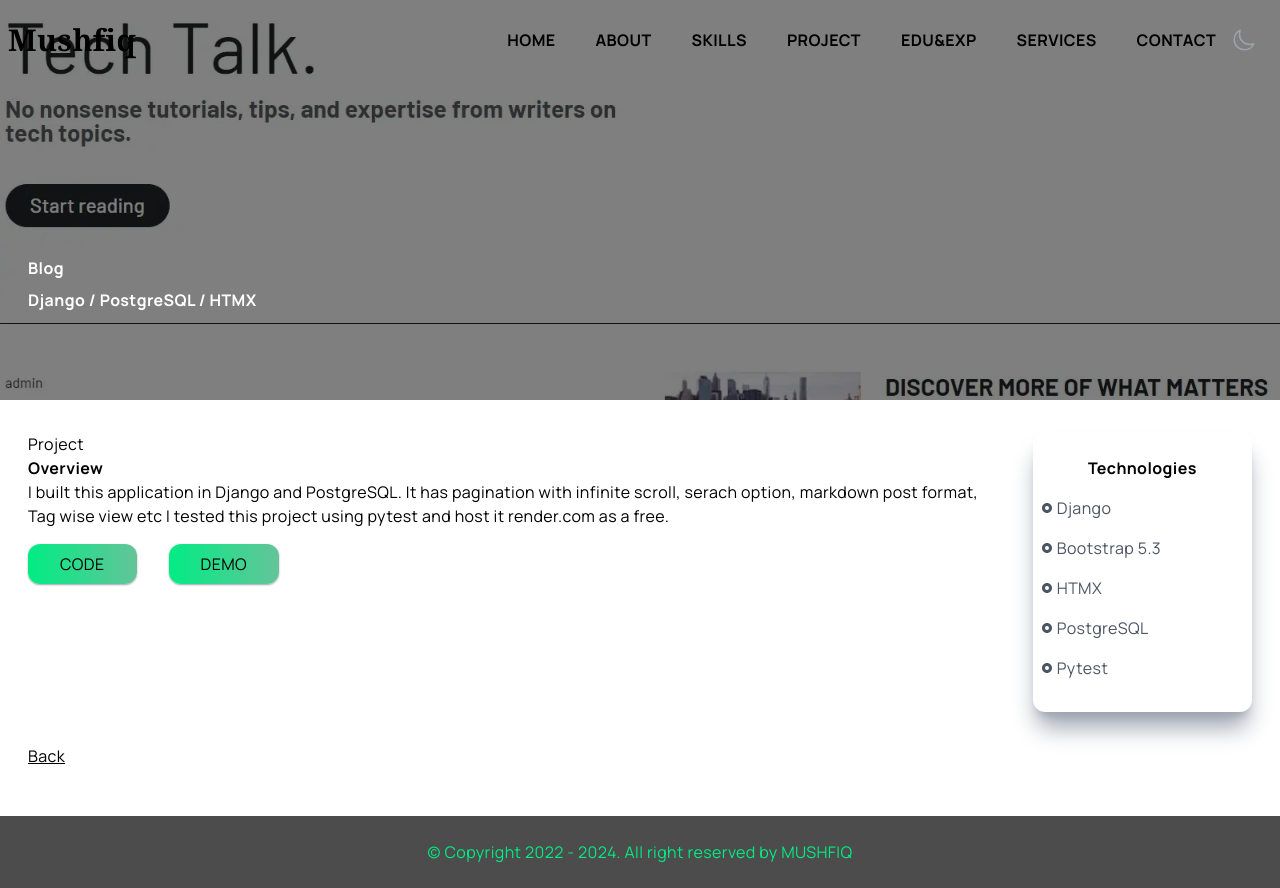
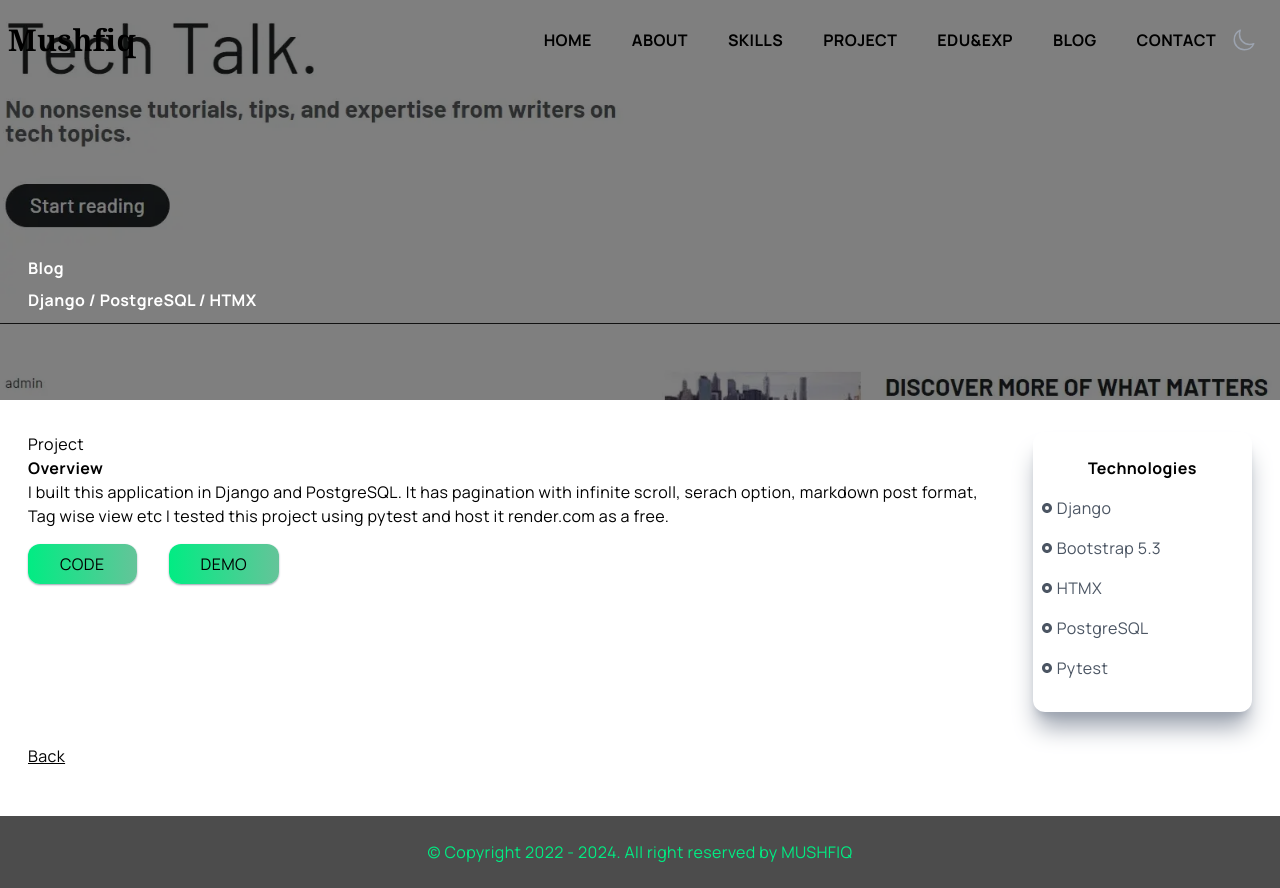
Before and after one commit to mushfiqur-rahman/portfolio, a Next.js app: page /blog in a window 1280 px wide. Built offline with nearby package versions, Linux system fonts and the light colour scheme.

Commit message:
blog add

```diff
--- a/components/Navbar.jsx
+++ b/components/Navbar.jsx
@@ -139,8 +139,13 @@ const Navbar = () => {
               className="ml-10 font-bold hover:border-b dark:text-green-500"
               role="none"
             >
-              <Link href="/services" role="menuitem">
-                Services
+              <Link
+                href="https://writing.mushfiq.xyz/"
+                target="_blank"
+                rel="noreferrer"
+                role="menuitem"
+              >
+                Blog
               </Link>
             </li>
             <li
@@ -247,8 +252,13 @@ const Navbar = () => {
                   className="py-4 font-bold hover:border-b dark:text-green-500"
                   role="none"
                 >
-                  <Link href="/services" role="menuitem">
-                    Services
+                  <Link
+                    href="https://writing.mushfiq.xyz/"
+                    rel="noreferrer"
+                    target="_blank"
+                    role="menuitem"
+                  >
+                    Blog
                   </Link>
                 </li>
               </ul>
--- a/pages/services.jsx
+++ /dev/null
@@ -1,30 +0,0 @@
-import React from "react";
-import { motion } from "framer-motion";
-
-const services = () => {
-  return (
-    <>
-      <div className="w-full h-screen text-center">
-        <div className="relative max-w-[1240px] w-full h-full mx-auto p-2 flex justify-center items-center ">
-          <motion.div
-            initial={{ opacity: 0, scale: 0.5 }}
-            animate={{ opacity: 1, scale: 1 }}
-            transition={{ duration: 0.5 }}
-            className="mt-[25px] w-full justify-center content-center"
-          >
-            <div className="py-2 font-bold text-lg md:text-3xl text-blue-600">
-              <p className="servGrad">
-                Looking to elevate your {"Business's"} online presence?
-              </p>
-            </div>
-            <div>
-              <p>I am just one mail away</p>
-            </div>
-          </motion.div>
-        </div>
-      </div>
-    </>
-  );
-};
-
-export default services;
```
